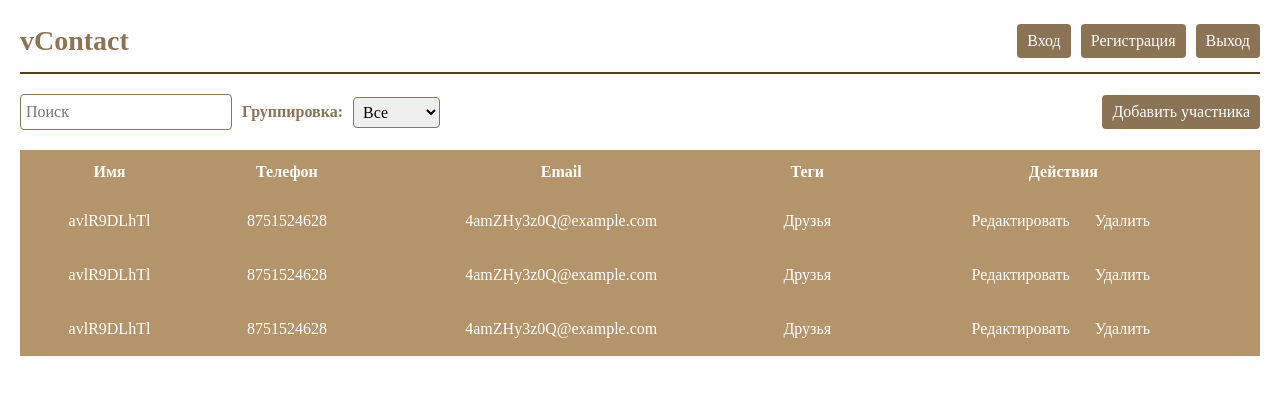
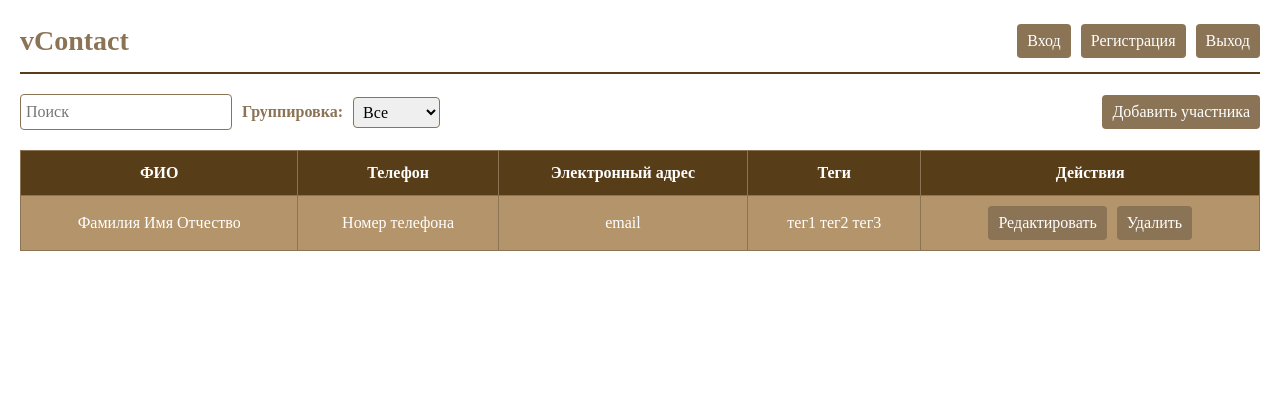
Before and after one commit to dimitrianderi/vContact, a Vue app: page / in a window 1280 px wide. Shown: the top 394 px of the page. Built offline with nearby package versions, Linux system fonts and the light colour scheme.

Commit message:
feat: add TheTable component

```diff
--- a/src/App.vue
+++ b/src/App.vue
@@ -13,7 +13,7 @@ export default {
 }
 </script>
 
-<style>
+<style lang="scss" scoped>
 .page {
   padding: 20px;
 }
--- a/src/components/TheTable.vue
+++ b/src/components/TheTable.vue
@@ -1,13 +1,80 @@
 <template>
-
+  <table class="contacts-table">
+    <thead>
+      <tr>
+        <th>{{ titles.name }}</th>
+        <th>{{ titles.phone }}</th>
+        <th>{{ titles.email }}</th>
+        <th>{{ titles.tags }}</th>
+        <th>{{ titles.buttons }}</th>
+      </tr>
+    </thead>
+    <tbody>
+      <tr>
+        <td>Фамилия Имя Отчество</td>
+        <td>Номер телефона</td>
+        <td>email</td>
+        <td>тег1 тег2 тег3</td>
+        <td class="actions">
+          <app-button :text="buttons.edit"></app-button>
+          <app-button :text="buttons.delete"></app-button>
+        </td>
+      </tr>
+    </tbody>
+  </table>
 </template>
 
 <script lang="ts">
+import { ref } from 'vue'
+import AppButton from '../layouts/AppButton.vue'
+
 export default {
-
+  components: { AppButton },
+  setup() {
+    const titles = ref({
+      name: 'ФИО',
+      phone: 'Телефон',
+      email: 'Электронный адрес',
+      tags: 'Теги',
+      buttons: 'Действия',
+    })
+    const buttons = ref({
+      edit: 'Редактировать',
+      delete: 'Удалить',
+    })
+    return {
+      titles,
+      buttons,
+    }
+  },
 }
 </script>
 
-<style>
+<style lang="scss" scoped>
+.contacts-table {
+  width: 100%;
+  background-color: var(--table-row-color);
+  color: var(--text-color);
+  border-collapse: collapse;
 
+  th,
+  td {
+    padding: 10px;
+    border: 1px solid var(--main-color);
+    text-align: center;
+  }
+
+  th {
+    background-color: var(--dark-color);
+  }
+
+  tbody tr {
+    background-color: var(--table-row-color);
+    transition: background-color 0.1s ease;
+
+    &:hover {
+      background-color: var(--table-row-hover-color);
+    }
+  }
+}
 </style>
--- a/src/layouts/AppButton.vue
+++ b/src/layouts/AppButton.vue
@@ -8,7 +8,7 @@ export default {
 }
 </script>
 
-<style scoped>
+<style lang="scss" scoped>
 .btn {
   padding: 5px 10px;
   background-color: var(--main-color);
@@ -18,12 +18,13 @@ export default {
   cursor: pointer;
   margin-right: 10px;
   transition: background-color .2s ease;
-}
-.btn:last-child {
-  margin-right: 0;
-}
 
-.btn:hover {
+  &:last-child {
+    margin-right: 0;
+  }
+
+  &:hover {
     background-color: var(--btn-hover-color);
+  }
 }
 </style>
--- a/src/layouts/AppHeader.vue
+++ b/src/layouts/AppHeader.vue
@@ -25,7 +25,7 @@ export default {
 }
 </script>
 
-<style scoped>
+<style lang="scss" scoped>
 .header {
   width: 100%;
   display: flex;
@@ -34,7 +34,6 @@ export default {
   margin-bottom: 20px;
   padding-bottom: 10px;
   border-bottom: 2px solid var(--dark-color);
-}
 
   .logo {
     font-size: 28px;
@@ -45,4 +44,5 @@ export default {
   .auth-buttons {
     display: flex;
   }
+}
 </style>
--- a/src/views/TheMain.vue
+++ b/src/views/TheMain.vue
@@ -1,140 +1,15 @@
 <template>
   <the-controls></the-controls>
-  <table class="contacts-table">
-    <thead>
-      <tr>
-        <th>Имя</th>
-        <th>Телефон</th>
-        <th>Email</th>
-        <th>Теги</th>
-        <th>Действия</th>
-      </tr>
-    </thead>
-    <tbody>
-      <tr>
-        <td>{{ randomName }}</td>
-        <td>{{ randomPhone }}</td>
-        <td>{{ randomEmail }}</td>
-        <td>{{ randomTags }}</td>
-        <td class="actions">
-          <button class="edit-button">Редактировать</button>
-          <button class="delete-button">Удалить</button>
-        </td>
-      </tr>
-      <tr>
-        <td>{{ randomName }}</td>
-        <td>{{ randomPhone }}</td>
-        <td>{{ randomEmail }}</td>
-        <td>{{ randomTags }}</td>
-        <td class="actions">
-          <button class="edit-button">Редактировать</button>
-          <button class="delete-button">Удалить</button>
-        </td>
-      </tr>
-      <tr>
-        <td>{{ randomName }}</td>
-        <td>{{ randomPhone }}</td>
-        <td>{{ randomEmail }}</td>
-        <td>{{ randomTags }}</td>
-        <td class="actions">
-          <button class="edit-button">Редактировать</button>
-          <button class="delete-button">Удалить</button>
-        </td>
-      </tr>
-      <!-- Здесь будут остальные строки таблицы с данными контактов -->
-    </tbody>
-  </table>
+  <the-table></the-table>
 </template>
 
 <script lang="ts">
 import TheControls from '../components/TheControls.vue'
+import TheTable from '../components/TheTable.vue'
+
 export default {
-  components: { TheControls },
-  data() {
-    return {
-      randomName: '',
-      randomPhone: '',
-      randomEmail: '',
-      randomTags: '',
-    }
-  },
-  created() {
-    this.generateRandomContact()
-  },
-  methods: {
-    generateRandomContact() {
-      this.randomName = this.generateRandomString()
-      this.randomPhone = this.generateRandomPhone()
-      this.randomEmail = this.generateRandomEmail()
-      this.randomTags = this.generateRandomTags()
-    },
-    generateRandomString() {
-      const characters =
-        'ABCDEFGHIJKLMNOPQRSTUVWXYZabcdefghijklmnopqrstuvwxyz0123456789'
-      let result = ''
-      const length = 10
-
-      for (let i = 0; i < length; i++) {
-        const randomIndex = Math.floor(Math.random() * characters.length)
-        result += characters.charAt(randomIndex)
-      }
-
-      return result
-    },
-    generateRandomPhone() {
-      return '8' + Math.floor(Math.random() * 1000000000).toString()
-    },
-    generateRandomEmail() {
-      return this.generateRandomString() + '@example.com'
-    },
-    generateRandomTags() {
-      const tags = ['Друзья', 'Коллеги', 'Семья']
-      return tags[Math.floor(Math.random() * tags.length)]
-    },
-  },
+  components: { TheControls, TheTable },
 }
 </script>
 
-<style scoped>
-.contacts-table {
-  width: 100%;
-  background-color: var(--table-row-color);
-  color: #fff;
-  border-collapse: collapse;
-}
-
-.contacts-table th,
-.contacts-table td {
-  padding: 10px;
-  border: 1px solid var(--primary-color);
-  text-align: center;
-}
-
-.contacts-table th {
-  background-color: var(--table-header-color);
-}
-
-.contacts-table tbody tr {
-  background-color: var(--table-row-color);
-}
-
-.contacts-table tbody tr:hover {
-  background-color: var(--table-row-hover-color);
-}
-
-.edit-button,
-.delete-button {
-  padding: 5px 10px;
-  background-color: var(--primary-color);
-  color: #fff;
-  border: none;
-  border-radius: 4px;
-  cursor: pointer;
-  margin-right: 5px;
-}
-
-.edit-button:hover,
-.delete-button:hover {
-  background-color: var(--secondary-color);
-}
-</style>
+<style></style>
```
Lines whose indentation alone changed are shown as unchanged.
